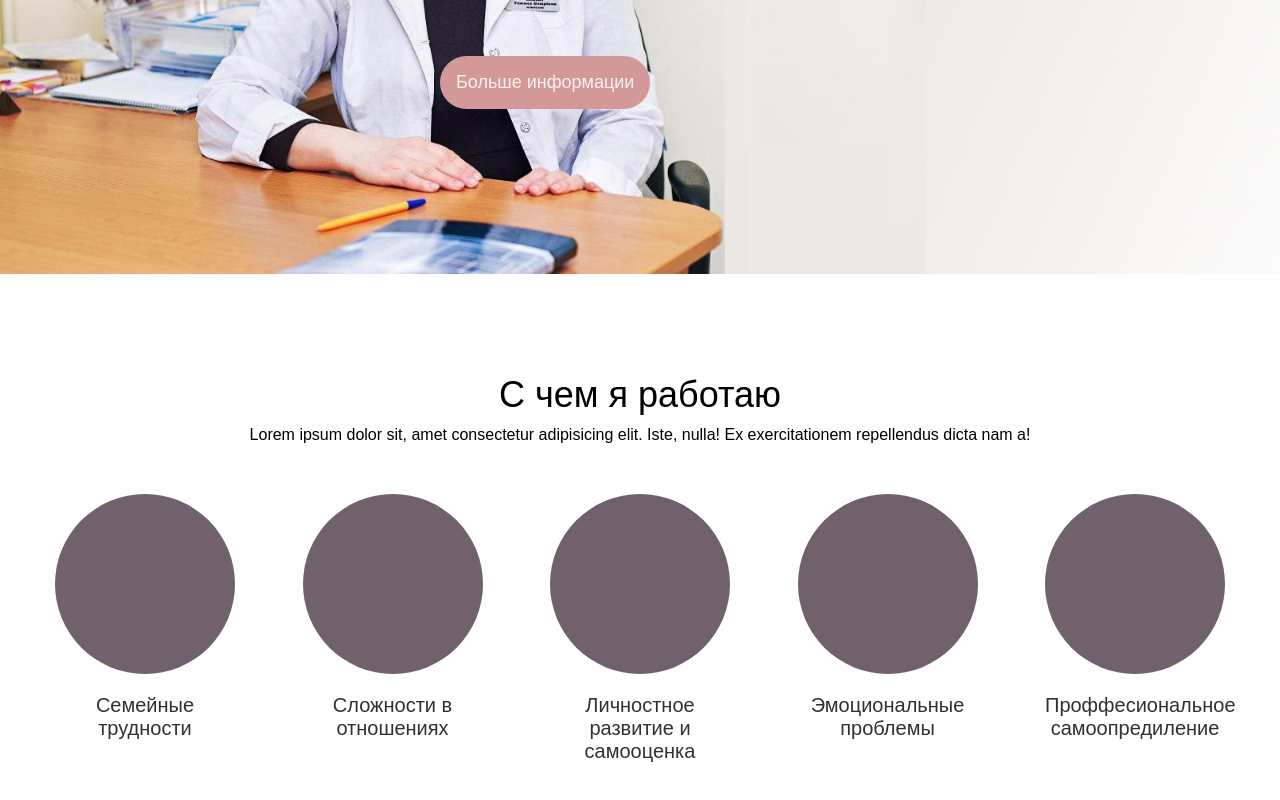
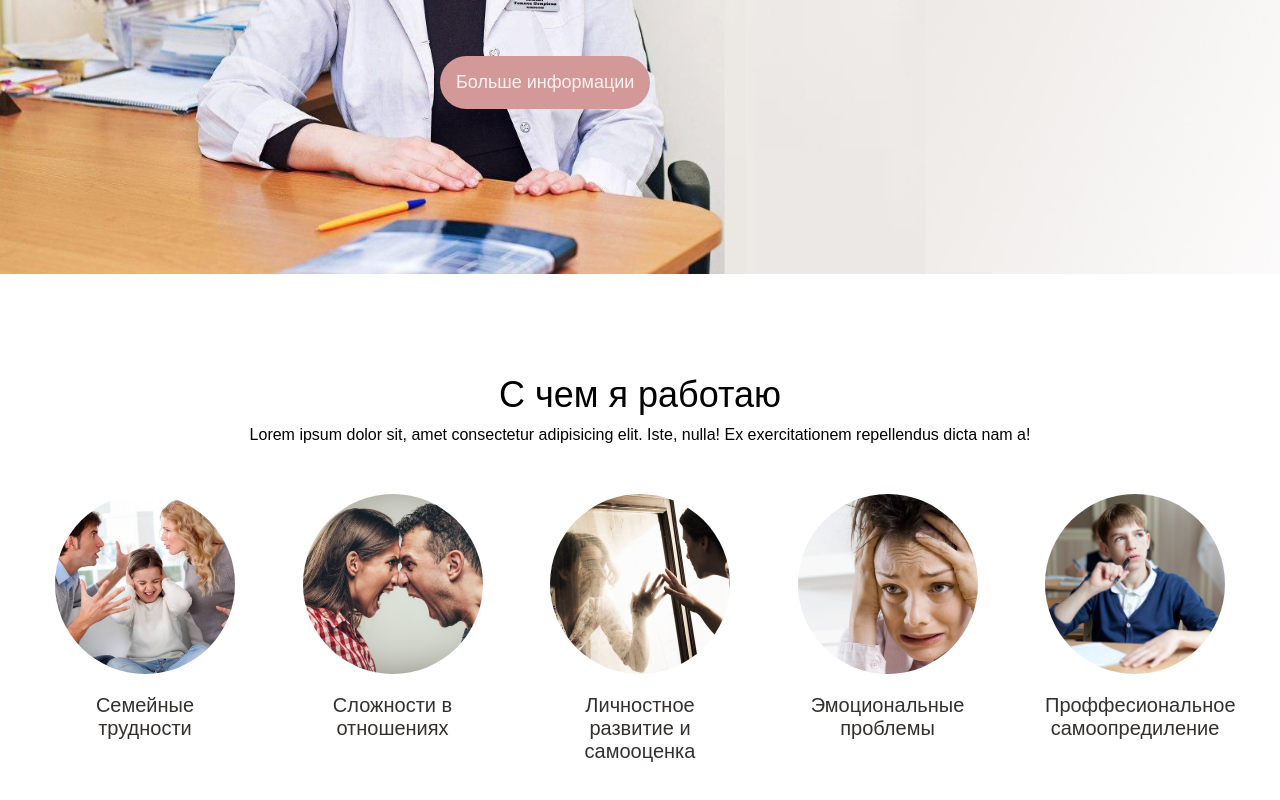
Before and after one commit to mrRaikage/tatyana_malyar, a plain HTML site: page index.html in a window 1280 px wide. Shown: the part 762-1562 px from the top of the page. Drawn offline with Linux system fonts and the light colour scheme.

Commit message:
added circle img

```diff
--- a/index.html
+++ b/index.html
@@ -66,7 +66,7 @@
         </div>
     </header>
     <section class="top_banner_part">
-        <div class="preview_name">
+        <div class="preview_name wrapper">
             <div>
                 <p class="h1"> Татьяна Маляр, психолог,</p>
                 <p> который готов быть рядом с Вами в непростой период жизни!</p>
@@ -79,23 +79,23 @@
         <p>Lorem ipsum dolor sit, amet consectetur adipisicing elit. Iste, nulla! Ex exercitationem repellendus dicta nam a!</p>
         <ul class="block_skills_row wrapper">
             <li>
-                <div class="block_circle"></div>
+                <div class="block_circle b_c_1"></div>
                 <a href="">Семейные трудности</a>
             </li>
             <li>
-                <div class="block_circle"></div>
+                <div class="block_circle b_c_2"></div>
                 <a href="">Сложности в отношениях</a>
             </li>
             <li>
-                <div class="block_circle"></div>
+                <div class="block_circle b_c_3"></div>
                 <a href="">Личностное развитие и самооценка</a>
             </li>
             <li>
-                <div class="block_circle"></div>
+                <div class="block_circle b_c_4"></div>
                 <a href="">Эмоциональные проблемы</a>
             </li>
             <li>
-                <div class="block_circle"></div>
+                <div class="block_circle b_c_5"></div>
                 <a href="">Проффесиональное самоопредиление</a>
             </li>
         </ul>
--- a/scss/style.scss
+++ b/scss/style.scss
@@ -101,6 +101,9 @@ html {
         padding: 0 10px;
         text-decoration: none;
         line-height: 70px;
+        text-transform: uppercase;
+        letter-spacing: 1px;
+        font-size: 13px;
     }
     .list_my_work_direction {
         display: none;
@@ -135,7 +138,7 @@ section {
     display: flex;
     flex-direction: column;
     justify-content: space-evenly;
-    align-items: center;
+    align-items: flex-end;
 }
 
 .preview_name {
@@ -199,4 +202,24 @@ section {
         background-color: #70616C;
         margin-bottom: 20px;
     }
+    .b_c_1 {
+        background: url(../assets/img/200608134755.jpg) no-repeat center center;
+        background-size: cover;
+    }
+    .b_c_2 {
+        background: url(../assets/img/ee3657e19ced86349ab1275c199aee991e.jpg) no-repeat center center;
+        background-size: cover;
+    }
+    .b_c_3 {
+        background: url(../assets/img/maxresdefault.jpg) no-repeat 20% 50%;
+        background-size: cover;
+    }
+    .b_c_4 {
+        background: url(../assets/img/1-682342-RlQBoxrB-1024x679.jpg) no-repeat center center;
+        background-size: cover;
+    }
+    .b_c_5 {
+        background: url(../assets/img/U5qoQxDwcUk.jpg) no-repeat center center;
+        background-size: cover;
+    }
 }
```
Also changed, not shown: assets/fonts/ofont.ru_Microsoft Sans Serif.ttf (deleted), assets/img/1-682342-RlQBoxrB-1024x679.jpg (added), assets/img/200608134755.jpg (added), assets/img/U5qoQxDwcUk.jpg (added), assets/img/ee3657e19ced86349ab1275c199aee991e.jpg (added), assets/img/maxresdefault.jpg (added), css/style.css.
